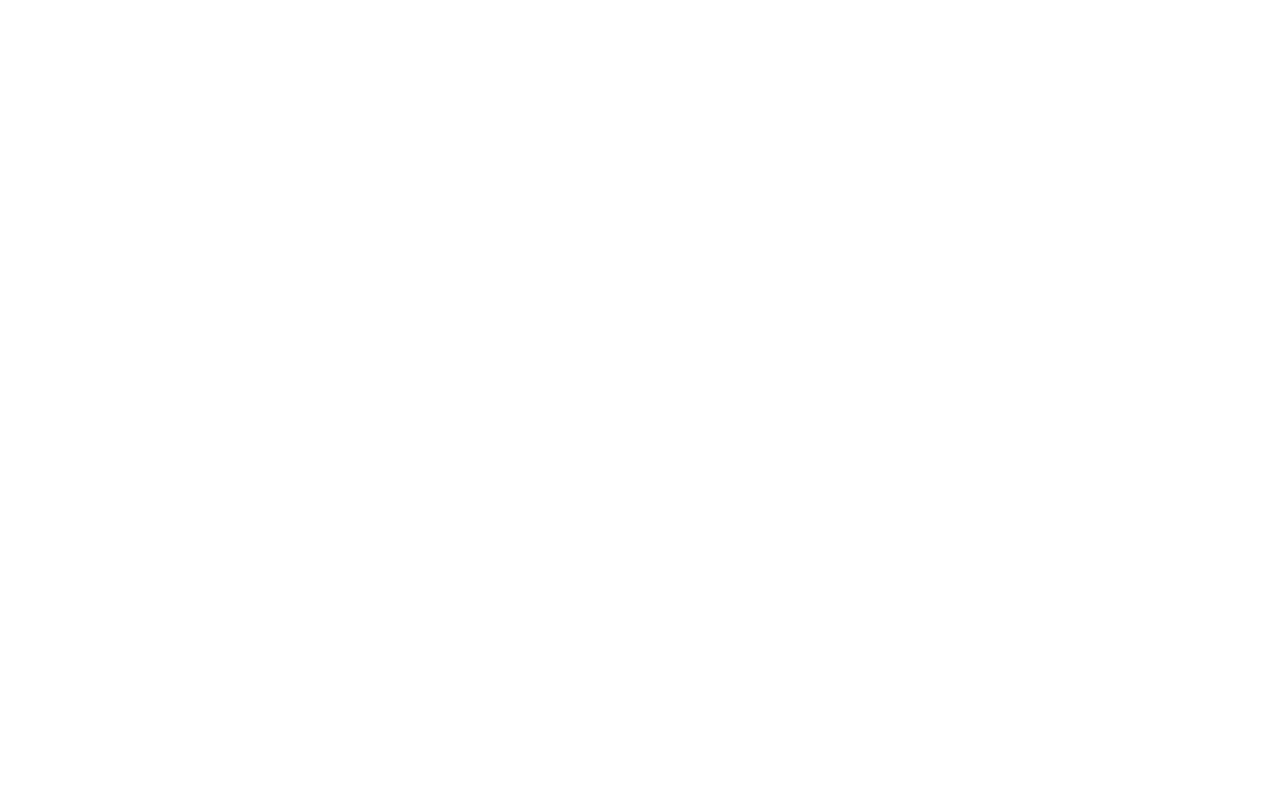
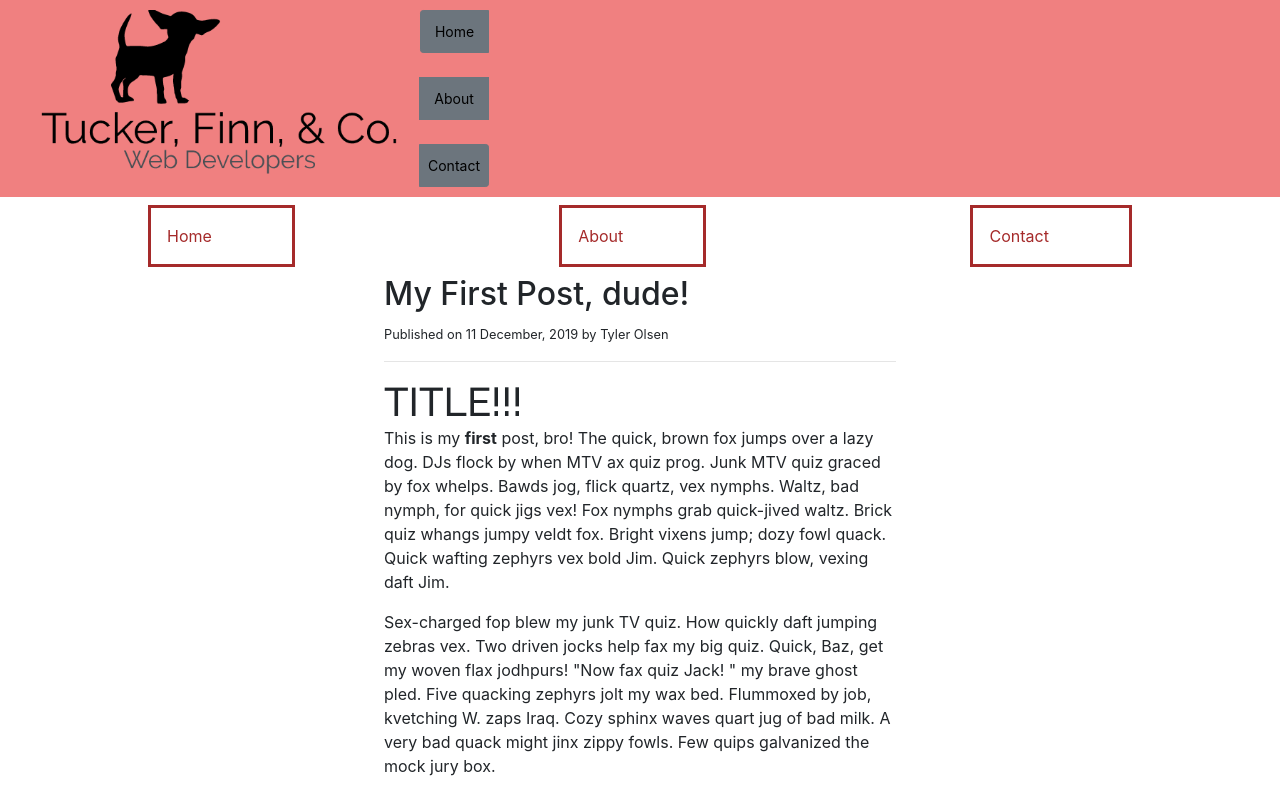
Before and after one commit to TylerOlsen14/SFDCBlogMarkdown, a React (Create React App) app: page /post/1576047600 in a window 1280 px wide. Shown: the top 797 px of the page. Built offline with nearby package versions, Linux system fonts and the light colour scheme.

Commit message:
static markdown pages created

```diff
--- a/src/components/postlist.js
+++ b/src/components/postlist.js
@@ -1,4 +1,5 @@
 import React from "react"
+import {Link} from 'react-router-dom'
 import Markdown from 'react-markdown'
 import postlist from "../posts.json"
 
@@ -15,14 +16,14 @@
         postlist.map((post, i) => {
           return (
             <div key={i} className="post-card">
-              <h2>{post.title}</h2>
+              <h2><Link to={`/post/${post.id}`}>{post.title}</Link></h2>
               <small>Published on {post.date}
                 <br/>by {post.author}
               </small>
               <hr/>
               <Markdown source={excerptList[i]} escapeHtml={false} />
               <small>
-                Read more ...
+                <Link to={`/post/${post.id}`}>Read more ...</Link>
               </small>
             </div>
           )
--- a/src/index.js
+++ b/src/index.js
@@ -7,6 +7,8 @@
 import Home from './pages/home';
 import About from './pages/about';
 import Contact from './pages/contact';
+import Post from './pages/post'
+import NotFound from './pages/notfound'
 
 ReactDOM.render(
   <Router>
@@ -14,6 +16,8 @@
       <Route exact path="/" component={Home} />
       <Route path="/about" component={About} />
       <Route path="/contact" component={Contact} />
+      <Route path="/404" component={NotFound} />
+      <Route path="/post/:id" render={props => <Post {...props} /> } />
     </div>
   </Router>,
   document.getElementById('root')
--- /dev/null
+++ b/src/pages/notfound.js
@@ -0,0 +1,13 @@
+import React from 'react'
+import Layout from '../components/layout'
+import './pages.css'
+
+const NotFound = () => {
+  return (
+    <Layout>
+      <h1 className="notfound">The page you're looking for does not exist</h1>
+    </Layout>
+  )
+}
+
+export default NotFound
--- a/src/pages/pages.css
+++ b/src/pages/pages.css
@@ -18,3 +18,7 @@
   margin: auto;
   text-align: center;
 }
+.post{
+  width: 40%;
+  margin: auto;
+}
--- /dev/null
+++ b/src/pages/post.js
@@ -0,0 +1,41 @@
+import React from 'react'
+import {Redirect} from 'react-router-dom'
+import Layout from '../components/layout'
+import postlist from '../posts.json'
+import Markdown from "react-markdown"
+
+const Post = (props) => {
+  const validId = parseInt(props.match.params.id)
+  console.log(validId)
+  if (!validId){
+    return <Redirect to="/404" />
+  }
+  const fetchedPost = {}
+  let postExists = false
+  postlist.forEach((post, i) => {
+    if (validId === post.id){
+      fetchedPost.title = post.title ? post.title : "No title given"
+      fetchedPost.date = post.date ? post.date : "No date given"
+      fetchedPost.author = post.author ? post.author : "No author given"
+      fetchedPost.content = post.content ? post.content : "No content given"
+      postExists = true
+    }
+  })
+  if (postExists === false){
+    return <Redirect to="/404" />
+  }
+  console.log(postExists)
+  console.log(fetchedPost)
+  return (
+    <Layout>
+      <div className="post">
+        <h2>{fetchedPost.title}</h2>
+        <small>Published on {fetchedPost.date} by {fetchedPost.author}</small>
+        <hr/>
+        <Markdown source={fetchedPost.content} escapeHtml={false} />
+      </div>
+    </Layout>
+  )
+}
+
+export default Post
```
Also changed, not shown: src/posts.json (+13 -1 lines).
